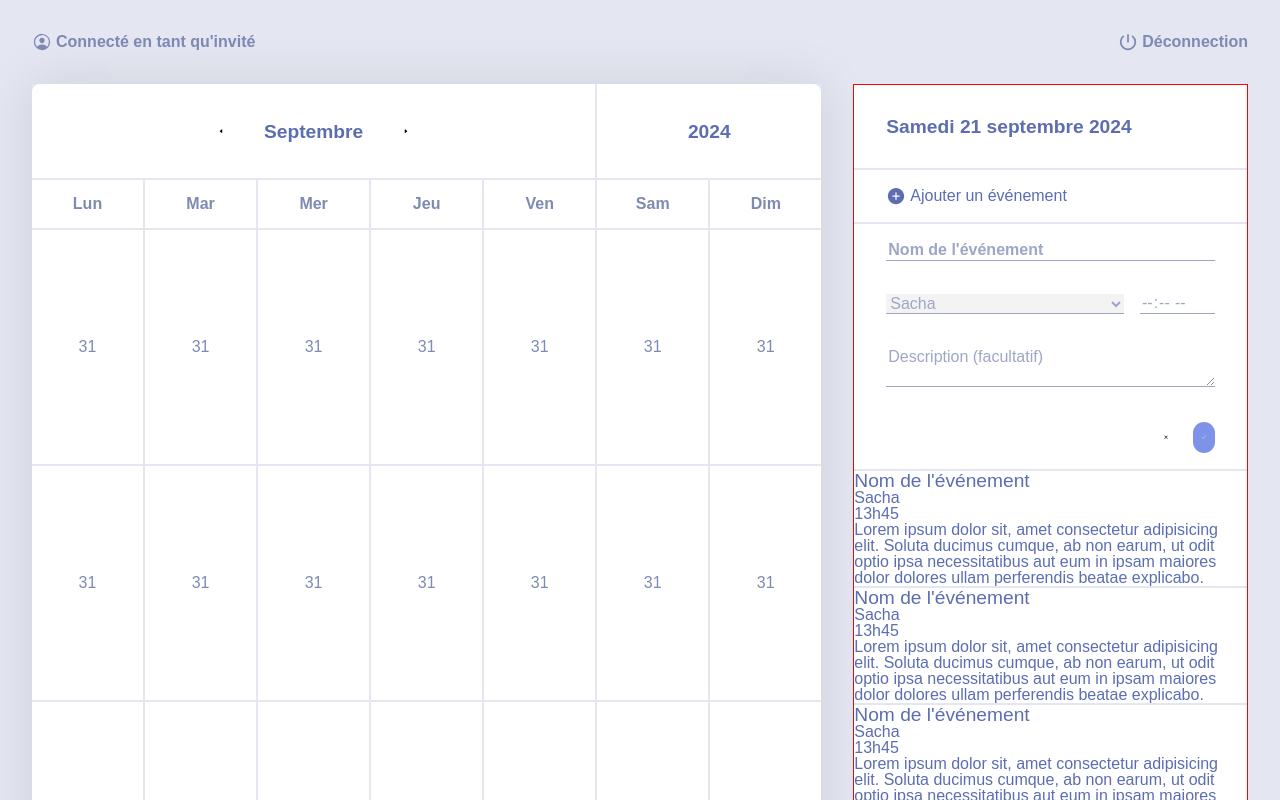
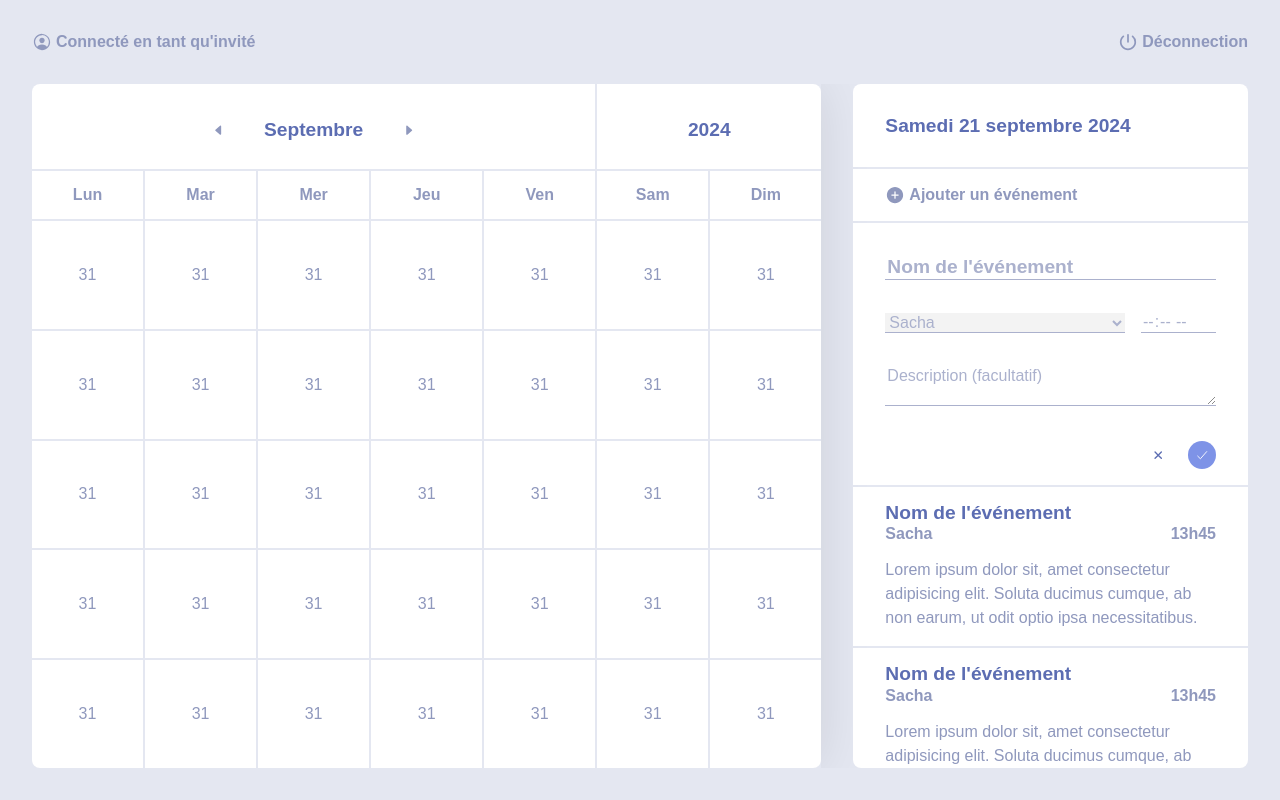
Before and after one commit to sylvain-galoustoff/sg-calendar, a React (Vite) app: page /2024/9 in a window 1280 px wide. Built offline with nearby package versions, Linux system fonts and the light colour scheme; what webfontloader would draw is missing.

Commit message:
Tatic integration complete

```diff
--- a/src/components/Events/AddEvent.tsx
+++ /dev/null
@@ -1,51 +0,0 @@
-import { IoAddCircle, IoClose, IoCheckmark } from "react-icons/io5";
-import ButtonIcon from "../common/ButtonIcon";
-
-function AddEvent() {
-  return (
-    <div id="add-event">
-      <button type="button" className="flat cell" id="add-event-button">
-        <IoAddCircle /> Ajouter un événement
-      </button>
-      <form id="add-event-form">
-        <div className="form-group">
-          <label className="sr-only" htmlFor="event-name">
-            Nom de l'événement
-          </label>
-          <input type="text" id="event-name" placeholder="Nom de l'événement" />
-        </div>
-        <div className="inline-group">
-          <div className="form-group" id="agenda-group">
-            <label className="sr-only" htmlFor="event-agenda">
-              Choix de l'agenda
-            </label>
-            <select id="event-agenda">
-              <option value="sacha">Sacha</option>
-              <option value="charly">Charly</option>
-              <option value="julie">Julie</option>
-              <option value="sylvain">Sylvain</option>
-            </select>
-          </div>
-          <div className="form-group">
-            <label className="sr-only" htmlFor="event-time">
-              Choix de l'agenda
-            </label>
-            <input type="time" id="event-time" />
-          </div>
-        </div>
-        <div className="form-group">
-          <label className="sr-only" htmlFor="event-note">
-            Description (facultatif)
-          </label>
-          <textarea id="event-note" placeholder="Description (facultatif)" />
-        </div>
-        <div className="button-group">
-          <ButtonIcon icon={<IoClose />} />
-          <ButtonIcon classNames="primary" icon={<IoCheckmark />} />
-        </div>
-      </form>
-    </div>
-  );
-}
-
-export default AddEvent;
--- /dev/null
+++ b/src/components/Events/AddEventForm.tsx
@@ -0,0 +1,46 @@
+import { IoClose, IoCheckmark } from "react-icons/io5";
+import ButtonIcon from "../common/ButtonIcon";
+
+function AddEvent() {
+  return (
+    <form id="add-event-form">
+      <div className="form-group">
+        <label className="sr-only" htmlFor="event-name">
+          Nom de l'événement
+        </label>
+        <input type="text" id="event-name" placeholder="Nom de l'événement" />
+      </div>
+      <div className="inline-group">
+        <div className="form-group" id="agenda-group">
+          <label className="sr-only" htmlFor="event-agenda">
+            Choix de l'agenda
+          </label>
+          <select id="event-agenda">
+            <option value="sacha">Sacha</option>
+            <option value="charly">Charly</option>
+            <option value="julie">Julie</option>
+            <option value="sylvain">Sylvain</option>
+          </select>
+        </div>
+        <div className="form-group">
+          <label className="sr-only" htmlFor="event-time">
+            Choix de l'agenda
+          </label>
+          <input type="time" id="event-time" />
+        </div>
+      </div>
+      <div className="form-group">
+        <label className="sr-only" htmlFor="event-note">
+          Description (facultatif)
+        </label>
+        <textarea id="event-note" placeholder="Description (facultatif)" />
+      </div>
+      <div className="button-group">
+        <ButtonIcon classNames="ghost" icon={<IoClose />} />
+        <ButtonIcon classNames="primary" icon={<IoCheckmark />} />
+      </div>
+    </form>
+  );
+}
+
+export default AddEvent;
--- /dev/null
+++ b/src/components/Events/AddEventToggle.tsx
@@ -0,0 +1,11 @@
+import { IoAddCircle } from "react-icons/io5";
+
+function AddEventToggle() {
+  return (
+    <button type="button" className="flat cell" id="add-event-button">
+      <IoAddCircle /> Ajouter un événement
+    </button>
+  );
+}
+
+export default AddEventToggle;
--- a/src/components/Events/EventCard.tsx
+++ b/src/components/Events/EventCard.tsx
@@ -1,15 +1,16 @@
 function EventCard() {
   return (
     <div className="event-card">
-      <h2 className="event-name big">Nom de l'événement</h2>
-      <div className="event-data">
-        <p className="event-agenda">Sacha</p>
-        <p className="event-time">13h45</p>
+      <div className="event-card-header">
+        <h2 className="event-name big bold">Nom de l'événement</h2>
+        <div className="event-data bold">
+          <p className="event-agenda">Sacha</p>
+          <p className="event-time">13h45</p>
+        </div>
       </div>
       <div className="event-note">
         Lorem ipsum dolor sit, amet consectetur adipisicing elit. Soluta ducimus cumque,
-        ab non earum, ut odit optio ipsa necessitatibus aut eum in ipsam maiores dolor
-        dolores ullam perferendis beatae explicabo.
+        ab non earum, ut odit optio ipsa necessitatibus.
       </div>
     </div>
   );
--- a/src/components/Sidebar/Sidebar.tsx
+++ b/src/components/Sidebar/Sidebar.tsx
@@ -1,4 +1,5 @@
-import AddEvent from "../Events/AddEvent";
+import AddEventForm from "../Events/AddEventForm";
+import AddEventToggle from "../Events/AddEventToggle";
 import EventCard from "../Events/EventCard";
 import SelectedDate from "./SelectedDate";
 
@@ -6,7 +7,8 @@ function Sidebar() {
   return (
     <div id="sidebar">
       <SelectedDate />
-      <AddEvent />
+      <AddEventToggle />
+      <AddEventForm />
       <div id="events-list">
         <EventCard />
         <EventCard />
--- a/src/components/common/ButtonIcon.tsx
+++ b/src/components/common/ButtonIcon.tsx
@@ -9,7 +9,7 @@ function ButtonIcon({ icon, id, classNames, onClick }: ButtonIconProps) {
   return (
     <button
       type="button"
-      className={`button-icon ${classNames}`}
+      className={`button-icon ${classNames ? classNames : ""}`}
       id={id}
       onClick={onClick}
     >
--- a/src/styles/framework.scss
+++ b/src/styles/framework.scss
@@ -7,12 +7,23 @@
   font-weight: 700;
 }
 
+/* SCROLLBAR */
+::-webkit-scrollbar {
+  width: 4px;
+  background-color: $card;
+}
+
+::-webkit-scrollbar-thumb {
+  background-color: $textLight;
+  border-radius: 4px;
+}
 
 /* BUTTON */
 .button-group {
   display: flex;
   gap: 16px;
   justify-content: flex-end;
+  align-items: center;
 }
 
 button,
@@ -31,6 +42,10 @@ a.button {
     padding: 0;
   }
 
+  &.ghost {
+    color: $text;
+  }
+
   &.primary {
     background-color: $primary;
     color: $card;
@@ -41,10 +56,12 @@ a.button {
   display: flex;
   align-items: center;
   justify-content: center;
-  width: 22px;
+  padding: 0;
+  width: 28px;
   aspect-ratio: 1;
-  border-radius: 13px;
+  border-radius: 16px;
   cursor: pointer;
+  @include trans;
 
   svg {
     font-size: .9rem;
--- a/src/styles/global.scss
+++ b/src/styles/global.scss
@@ -36,8 +36,9 @@ body,
 
 #app-content {
   flex: 1;
+  overflow: hidden;
   display: flex;
-  gap: 32px
+  gap: 32px;
 }
 
 /* USER BAR */
@@ -83,7 +84,9 @@ body,
 #date-select {
   display: grid;
   gap: 2px;
-  grid-template-columns: repeat(7, 1fr)
+  grid-template-columns: repeat(7, 1fr);
+  height: $headerHeight;
+  overflow: hidden;
 }
 
 #month-select {
@@ -95,6 +98,15 @@ body,
   gap: 32px;
   padding: 32px;
   border-top-left-radius: 8px;
+
+  .button-icon {
+    color: $textLight;
+
+    &:hover {
+      color: $card;
+      background-color: $textLight;
+    }
+  }
 }
 
 #year-select {
@@ -181,8 +193,9 @@ body,
 
 /* SIDEBAR */
 #sidebar {
-  @include dev;
   width: 33.33%;
+  border-radius: $corner;
+  overflow: hidden;
   display: flex;
   flex-direction: column;
   gap: 2px;
@@ -190,6 +203,7 @@ body,
 
 #selected-date {
   padding: 32px;
+  height: $headerHeight;
   justify-content: flex-start;
 }
 
@@ -197,10 +211,16 @@ body,
   width: 100%;
   padding: 16px 32px;
   justify-content: flex-start;
-  color: $text;
+  color: $textLight;
+  font-weight: 700;
+  @include trans;
 
   svg {
     font-size: 1.25rem;
+  }
+
+  &:hover {
+    color: $primary;
   }
 }
 
@@ -216,11 +236,12 @@ body,
   display: flex;
   flex-direction: column;
   gap: 32px;
-  padding: 16px 32px;
+  padding: 32px 32px 16px;
 }
 
 #event-name {
   font-weight: 700;
+  font-size: 1.2rem;
 }
 
 #agenda-group {
@@ -232,8 +253,30 @@ body,
   display: flex;
   flex-direction: column;
   gap: 2px;
+  overflow-y: auto;
 }
 
 .event-card {
   background-color: $card;
+  padding: 16px 32px;
+  display: flex;
+  flex-direction: column;
+  gap: 16px;
 }
+
+.event-card-header {
+  display: flex;
+  flex-direction: column;
+  gap: 4px;
+}
+
+.event-data {
+  display: flex;
+  justify-content: space-between;
+  color: $textLight;
+}
+
+.event-note {
+  color: $textLight;
+  line-height: 1.5;
+}
--- a/src/styles/vars.scss
+++ b/src/styles/vars.scss
@@ -1,6 +1,6 @@
 $primary: #7E93E7;
 $text: #5C6DB2;
-$textLight: #7E89B4;
+$textLight: #8F98BD;
 $bg: #E4E7F1;
 $card: #ffffff;
 $cardAlt: #e8e9f0;
@@ -9,6 +9,8 @@ $corner: 8px;
 $font: "Be Vietnam Pro",
   sans-serif;
 
+$headerHeight: 85px;
+
 @mixin dev($color: red, $width: 1px) {
   border: $width solid $color;
 }
@@ -16,3 +18,7 @@ $font: "Be Vietnam Pro",
 @mixin shadow($blur: 50px) {
   box-shadow: 0px 0px 50px rgba(0, 0, 0, .1);
 }
+
+@mixin trans($time: .15s) {
+  transition: all $time ease-out;
+}
```
